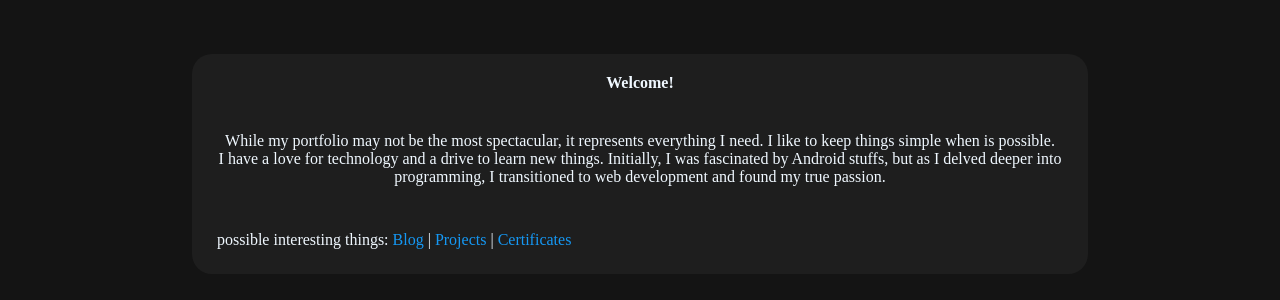
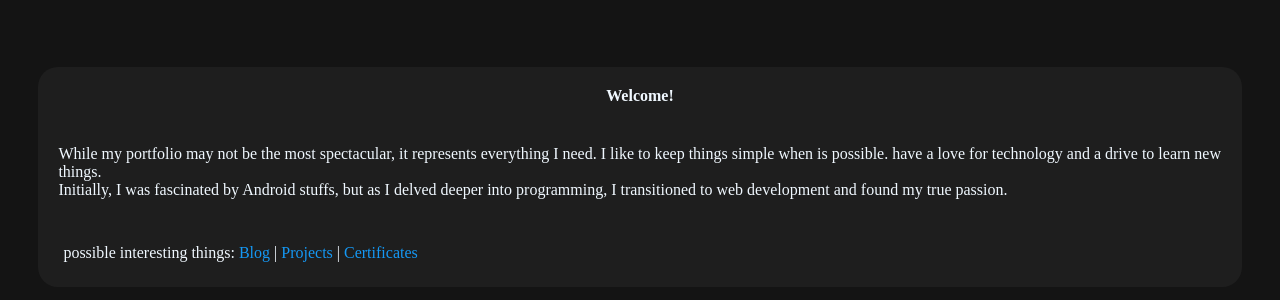
Before and after one commit to DFNValentin/DFNVALENTIN, a plain HTML site: page index.html in a window 1280 px wide. Shown: the part 138-438 px from the top of the page. Drawn offline with Linux system fonts and the light colour scheme.

Commit message:
3rd commit

```diff
--- a/index.html
+++ b/index.html
@@ -17,9 +17,7 @@
         <div class="cardBody" id="cardBody">
             <p>
                 While my portfolio may not be the most spectacular, it represents everything I need.
-                I like to keep things simple when is possible.
-                <br>
-                I have a love for technology and a drive to learn new things.
+                I like to keep things simple when is possible. have a love for technology and a drive to learn new things.<br>
                 Initially, I was fascinated by Android stuffs, but as I delved deeper into programming,
                 I transitioned to web development and found my true passion.
             </p>
--- a/styles.css
+++ b/styles.css
@@ -11,7 +11,7 @@ body{
     margin: 10px;
     color: aliceblue;
     background-color: #1e1e1e;
-    margin: 15%;
+    margin: 16% 3% ;
     border-radius: 20px;
 }
 
@@ -21,7 +21,6 @@ body{
 }
 
 .cardBody{
-    text-align: center;
     padding: 20px;
 }
 
```
